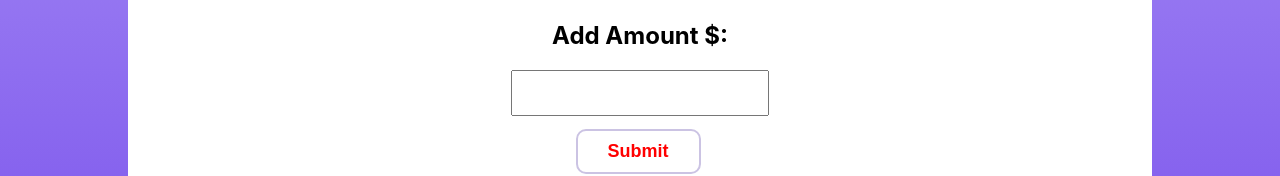
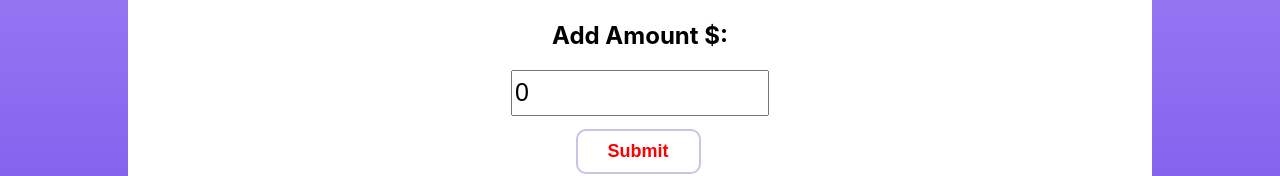
Before and after one commit to mookee2809/ISYS2101---SEPM, a React (Create React App) app: page /addbalance in a window 1280 px wide. Shown: the part 505-681 px from the top of the page. Built offline with nearby package versions, Linux system fonts and the light colour scheme.

Commit message:
Update AddBalance.jsx

```diff
--- a/src/component/Account/AddBalance.jsx
+++ b/src/component/Account/AddBalance.jsx
@@ -1,12 +1,13 @@
 import React, { useState, useEffect } from 'react';
-import { Link } from 'react-router-dom'
-import Navbar from '../Navbar/Navbar'
+import { Link } from 'react-router-dom';
+import Navbar from '../Navbar/Navbar';
 import { decodeJWT } from '../utils/decodeJWT';
-import './Account.css'
-
+import './Account.css';
 
 export const AddBalance = () => {
     const [balance, setBalance] = useState(0);
+    const [newAmount, setNewAmount] = useState(0);
+
     useEffect(() => {
         const token = sessionStorage.getItem('token');
         if (token) {
@@ -35,37 +36,66 @@ export const AddBalance = () => {
         } catch (error) {
             console.error('Error fetching balance:', error);
         }
+    };
+
+    const handleSubmit = async (event) => {
+        event.preventDefault();
+        try {
+            const token = sessionStorage.getItem('token');
+            const response = await fetch('http://localhost:5000/api/income/plus', {
+                method: 'POST',
+                headers: {
+                    'Content-Type': 'application/json',
+                    'Authorization': `Bearer ${token}`,
+                },
+                body: JSON.stringify({ amount: parseFloat(newAmount) }), // Convert to float before sending
+            });
+            const data = await response.json();
+            if (response.ok) {
+                setBalance(balance + parseFloat(newAmount));
+                setNewAmount(0); // Reset input field after submission
+            } else {
+                throw new Error(data.message || 'Unable to add balance');
             }
+        } catch (error) {
+            console.error('Error adding balance:', error);
+        }
+    };
+
     return (
         <div>
-        <Navbar/>
-
+            <Navbar />
             <div className='about-container'>
                 <div className='header'>
-            <h3 style={{textAlign:'center', fontSize:'40px'}}>
+                    <h3 style={{ textAlign: 'center', fontSize: '40px' }}>
                         Account Balance:
                         <br></br>
-            ${balance.toFixed(2)}</h3>
+                        ${balance.toFixed(2)}
+                    </h3>
                     <div className='modify'>
                         <div className='add'>
-                <form>
+                            <form onSubmit={handleSubmit}>
                                 <label>
-                        <h2 style={{textAlign:"center"}}>Add Amount $:</h2>
-                        <input type="number" name="balance" style={{height:"40px", width:"250px", fontSize:"25px"}} />
+                                    <h2 style={{ textAlign: "center" }}>Add Amount $:</h2>
+                                    <input
+                                        type="number"
+                                        name="balance"
+                                        style={{ height: "40px", width: "250px", fontSize: "25px" }}
+                                        value={newAmount}
+                                        onChange={(e) => setNewAmount(e.target.value)}
+                                    />
                                 </label>
-                    <input type="submit" value="Submit" className='button3' style={{left:"25%"}}/>
+                                <input type="submit" value="Submit" className='button3' style={{ left: "25%" }} />
                             </form>
                             <br></br>
                         </div>
-
-
                     </div>
-                    <button type="submit" className="submit"><Link style = {{color:'white'}} to='/account'> Back to Account </Link> </button>
-                    <button type="submit" className="submit"><Link style = {{color:'white'}} to='/homepage'> Back to Homepage </Link> </button>
+                    <button type="submit" className="submit"><Link style={{ color: 'white' }} to='/account'> Back to Account </Link> </button>
+                    <button type="submit" className="submit"><Link style={{ color: 'white' }} to='/homepage'> Back to Homepage </Link> </button>
                 </div>
             </div>
         </div>
-  )
-}
+    );
+};
 
-export default AddBalance
+export default AddBalance;
```
Lines whose indentation alone changed are shown as unchanged.
